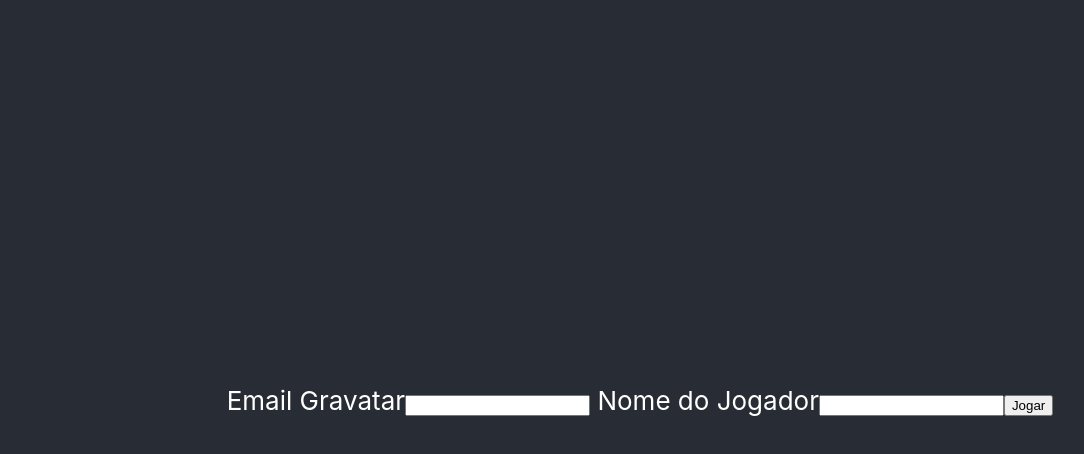
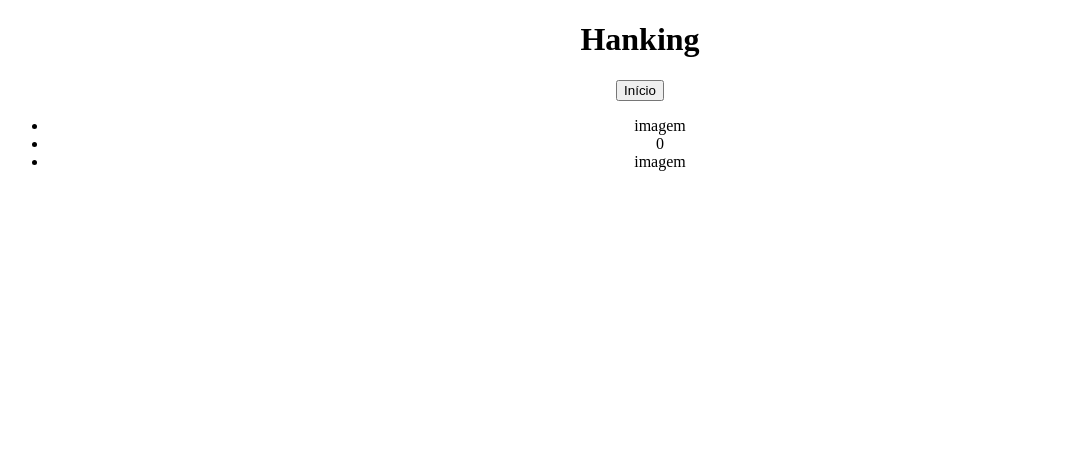
Before and after one commit to tryber/sd-03-project-trivia-react-redux-01, a React (Create React App) app: page /hanking in a window 1280 px wide. Shown: the top 454 px of the page, without its empty margins (0-1084 px from the left). Built offline with nearby package versions, Linux system fonts and the light colour scheme; no server answers.

Commit message:
Screen Hanking

```diff
--- a/src/App.css
+++ b/src/App.css
@@ -1,55 +1,3 @@
 .App {
   text-align: center;
 }
-
-.App-logo {
-  height: 40vmin;
-  pointer-events: none;
-}
-
-.red-border {
-  border: 1px solid red;
-}
-
-.green-border {
-  border: 1px solid green;
-}
-
-@media (prefers-reduced-motion: no-preference) {
-  .App-logo {
-    animation: shake infinite 0.82s cubic-bezier(.36,.07,.19,.97) both;
-  }
-}
-
-.App-header {
-  background-color: #282c34;
-  min-height: 100vh;
-  display: flex;
-  flex-direction: column;
-  align-items: center;
-  justify-content: center;
-  font-size: calc(10px + 2vmin);
-  color: white;
-}
-
-.App-link {
-  color: #61dafb;
-}
-
-@keyframes shake {
-  10%, 90% {
-    transform: translate3d(-1px, 0, 0);
-  }
-
-  20%, 80% {
-    transform: translate3d(2px, 0, 0);
-  }
-
-  30%, 50%, 70% {
-    transform: translate3d(-4px, 0, 0);
-  }
-
-  40%, 60% {
-    transform: translate3d(4px, 0, 0);
-  }
-}
--- a/src/App.js
+++ b/src/App.js
@@ -1,13 +1,14 @@
 import React from 'react';
+import { BrowserRouter, Route, Router } from 'react-router-dom';
 import './App.css';
 import Login from '../src/components/screen-login/Login';
+import Hanking from './components/sreen-hanking/Hanking';
 
 export default function App() {
   return (
-    <div className="App">
-      <header className="App-header">
-        <Login />
-      </header>
-    </div>
+    <BrowserRouter>
+      <Route exact path="/" component={Login} />
+      <Route exact path="/hanking" component={Hanking} />
+    </BrowserRouter>
   );
 }
--- a/src/actions/a-token.js
+++ b/src/actions/a-token.js
@@ -1,7 +1,7 @@
 import requestApiTrivia from '../Fetchrequest/Fetch-api-trivia';
 
-export const GET_TOKEN = 'Get token from api';
-export const REQUEST_API = 'Request Api';
+export const REQUEST_API = 'REQUEST_API';
+export const GET_TOKEN = 'GET_TOKEN_FROM_API';
 
 const getToken = (token) => ({
   type: GET_TOKEN,
--- a/src/components/screen-login/Login.js
+++ b/src/components/screen-login/Login.js
@@ -9,6 +9,7 @@ class Login extends Component {
     const { requestApiToken } = this.props;
     requestApiToken();
   }
+
   render() {
     return (
       <div>
--- /dev/null
+++ b/src/components/sreen-hanking/Hanking.jsx
@@ -0,0 +1,32 @@
+import React, { Component } from 'react';
+import { Link } from 'react-router-dom';
+
+const xablau = [
+  'imagem',
+]
+
+class Hanking extends Component {
+  render() {
+    return (
+      <div>
+        <h1>Hanking</h1>
+        <Link to="/home">
+          <button data-testid="btn-go-home">
+            Início
+        </button>
+        </Link>
+        {xablau.map((img, name, ponts) => {
+          return (
+            <ul>
+              <li>{img}</li>
+              <li>{name}</li>
+              <li data-testid="player-score-`${index}`">{ponts}</li>
+            </ul>
+          );
+        })}
+      </div>
+    );
+  }
+}
+
+export default Hanking;
--- a/src/index.css
+++ b/src/index.css
@@ -1,13 +1,3 @@
 body {
-  margin: 0;
-  font-family: -apple-system, BlinkMacSystemFont, 'Segoe UI', 'Roboto', 'Oxygen',
-    'Ubuntu', 'Cantarell', 'Fira Sans', 'Droid Sans', 'Helvetica Neue',
-    sans-serif;
-  -webkit-font-smoothing: antialiased;
-  -moz-osx-font-smoothing: grayscale;
+  text-align: center;
 }
-
-code {
-  font-family: source-code-pro, Menlo, Monaco, Consolas, 'Courier New',
-    monospace;
-}
```
Also changed, not shown: 1 other file (tests, documents, lock files or other folders).
